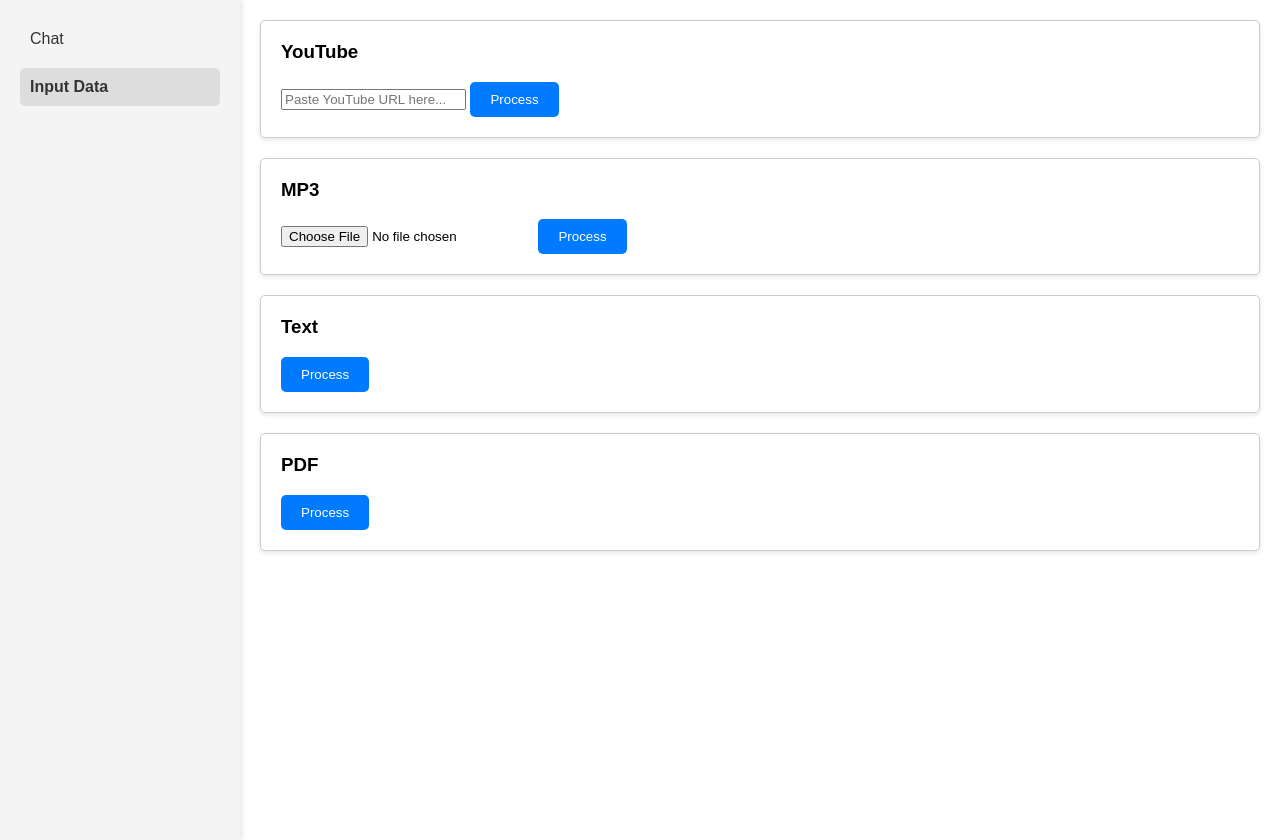
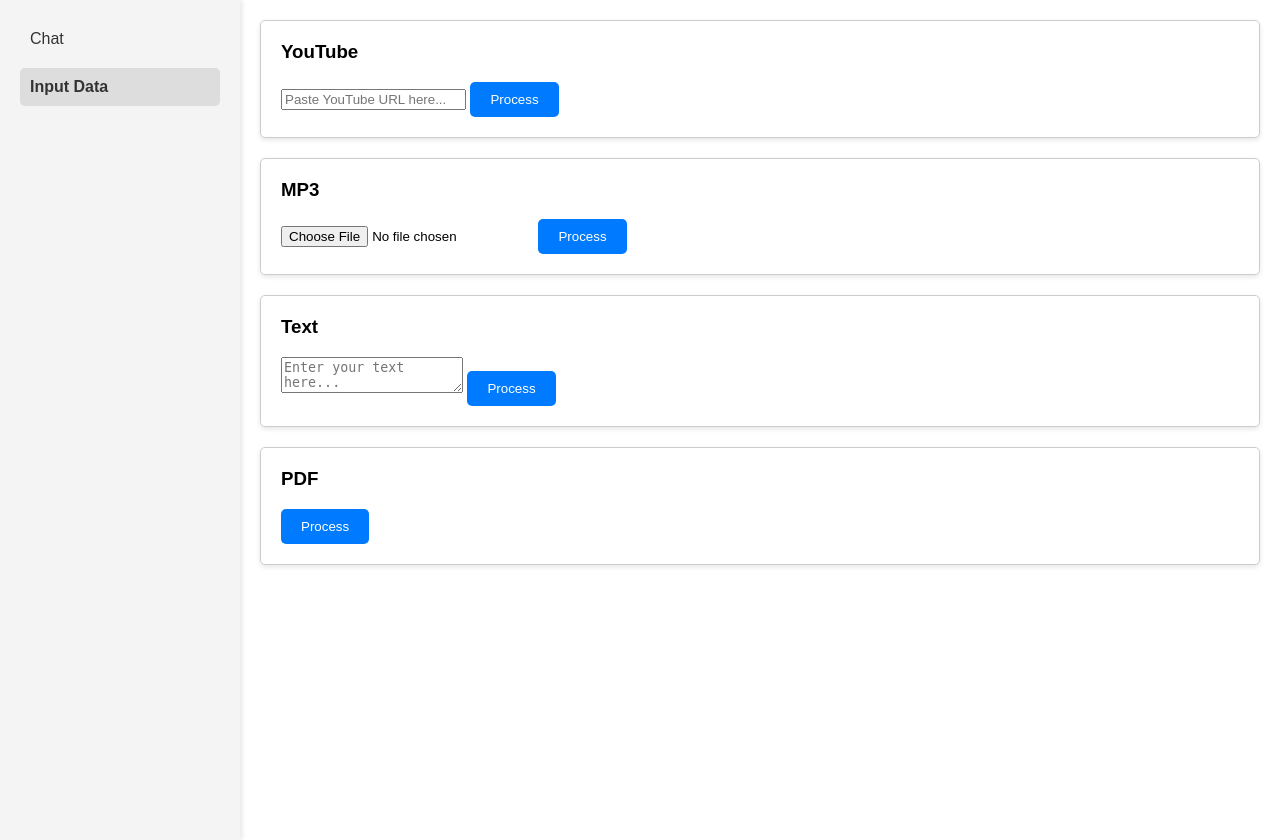
Before and after one commit to LauShang/conocimiento_personal_RAG, a Flask app: page /input in a window 1280 px wide. Run offline with Flask 3, Linux system fonts and the light colour scheme; parts of the project's set-up code (start-up, migrations or seed data) failed here and were passed over.

Commit message:
input text

```diff
--- a/app.py
+++ b/app.py
@@ -85,5 +85,18 @@ def process_mp3():
     finally:
         os.remove(temp_file_path)
 
+@app.route('/process_text', methods=['POST'])
+def process_text():
+    data = request.json
+    text = data.get('text')
+    if not text:
+        return jsonify({"error": "No text provided"}), 400
+
+    # Generate documents
+    documents = generate_documents(transcription=text, metadata={"source": "user_input"})
+    # Add documents to the vector store
+    model.add_documents(documents)
+    return jsonify({"message": "Processing complete!"})
+
 if __name__ == '__main__':
     app.run(debug=True,port=config.app.get('port'))
--- a/src/utils.py
+++ b/src/utils.py
@@ -81,6 +81,7 @@ def setup_logging(debug_mode, file) -> None:
     logging.getLogger("httpcore.http11").setLevel(logging.WARNING)
     logging.getLogger("urllib3.connectionpool").setLevel(logging.WARNING)
     logging.getLogger("langsmith.client").setLevel(logging.WARNING)
+    logging.getLogger("openai._base_client").setLevel(logging.WARNING)
 
 
 def download_youtube_audio_and_transcribe(url: str) -> str:
--- a/static/scripts.js
+++ b/static/scripts.js
@@ -160,3 +160,60 @@ function processMP3() {
             button.innerText = originalText;
         });
 }
+
+function processText() {
+    const text = document.getElementById('text-input').value;
+    const button = document.querySelector('#text-input').nextElementSibling;
+    const card = button.parentElement;
+    const originalText = button.innerText;
+
+    if (!text.trim()) {
+        alert('Please enter some text.');
+        return;
+    }
+
+    // Create a loading spinner
+    const spinner = document.createElement('div');
+    spinner.className = 'spinner';
+    card.appendChild(spinner);
+
+    // Disable the button
+    button.disabled = true;
+    button.innerText = 'Processing...';
+
+    fetch('/process_text', {
+        method: 'POST',
+        headers: {
+            'Content-Type': 'application/json',
+        },
+        body: JSON.stringify({ text }),
+    })
+        .then(response => response.json())
+        .then(data => {
+            // Remove the spinner
+            card.removeChild(spinner);
+
+            // Re-enable the button and show success message
+            button.disabled = false;
+            button.innerText = originalText;
+
+            const successMessage = document.createElement('p');
+            successMessage.className = 'success-message';
+            successMessage.innerText = data.message || 'Processing complete!';
+            card.appendChild(successMessage);
+
+            // Remove the success message after 3 seconds
+            setTimeout(() => {
+                card.removeChild(successMessage);
+            }, 3000);
+
+            // Clear the text input
+            document.getElementById('text-input').value = '';
+        })
+        .catch(error => {
+            console.error('Error:', error);
+            card.removeChild(spinner);
+            button.disabled = false;
+            button.innerText = originalText;
+        });
+}
--- a/templates/input.html
+++ b/templates/input.html
@@ -24,7 +24,8 @@
         </div>
         <div class="card">
             <h3>Text</h3>
-            <button onclick="startLoading(this)">Process</button>
+            <textarea id="text-input" placeholder="Enter your text here..."></textarea>
+            <button onclick="processText()">Process</button>
         </div>
         <div class="card">
             <h3>PDF</h3>
```
